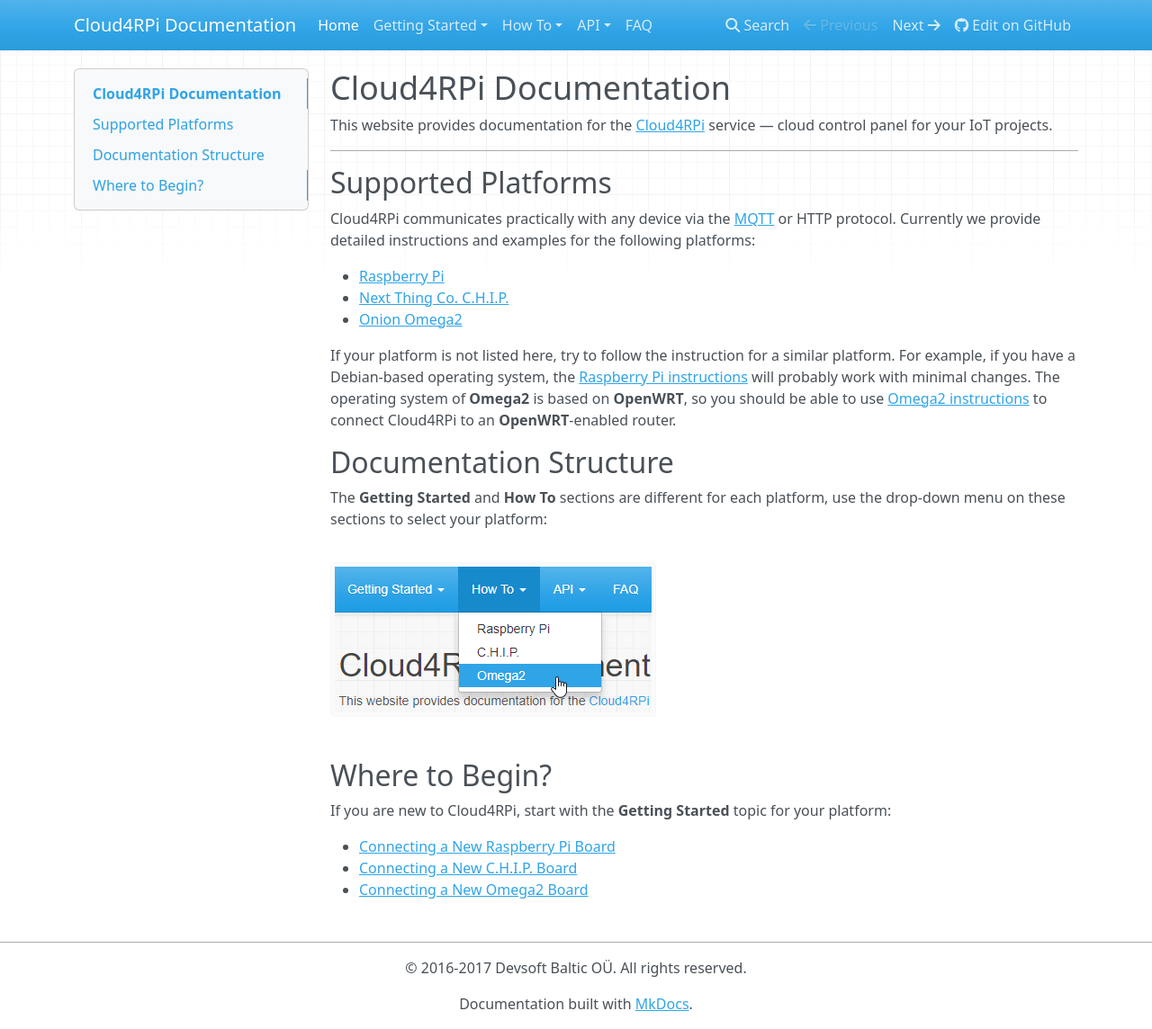
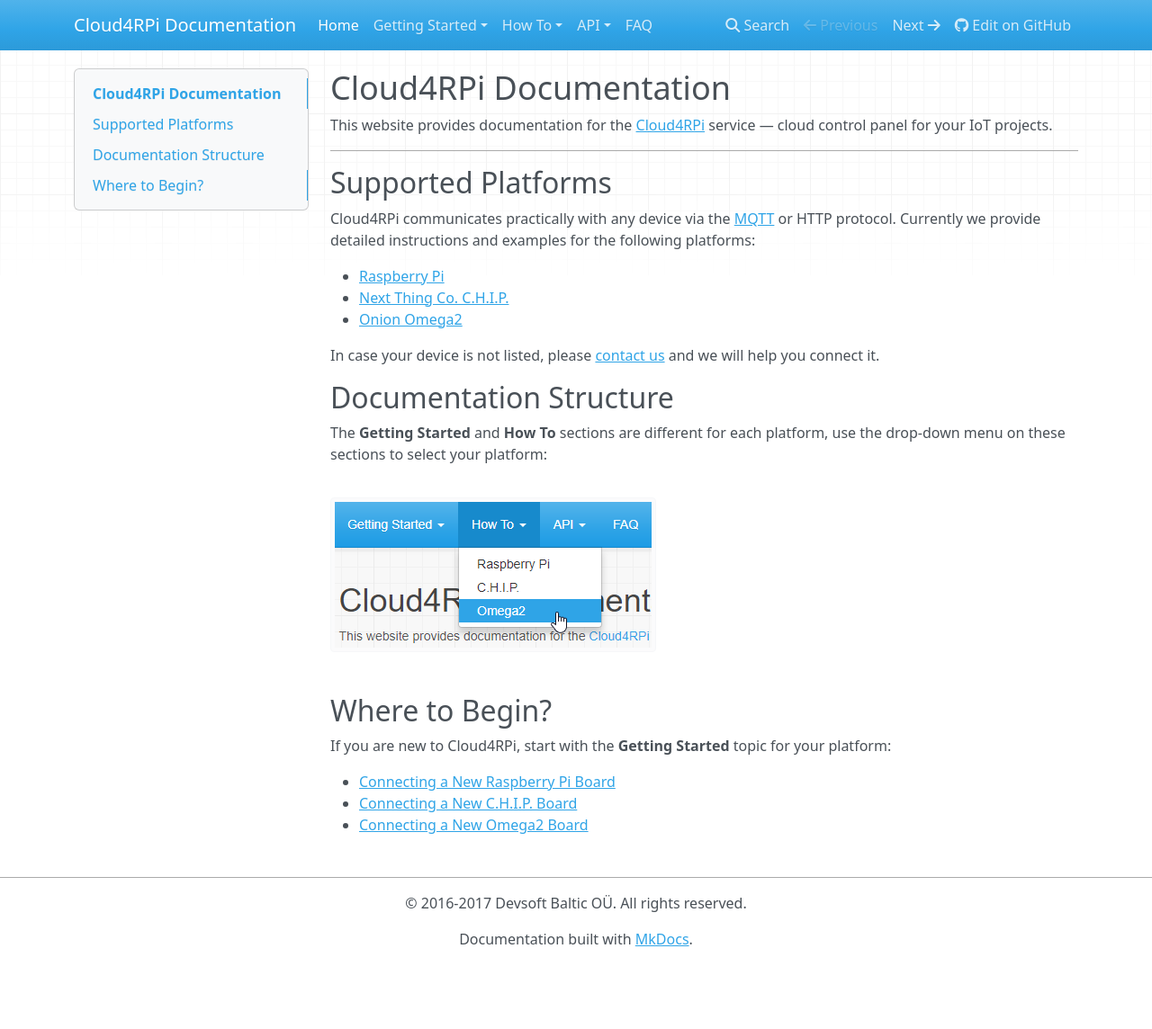
Before and after one commit to cloud4rpi/docs, an MkDocs documentation site: the page built from docs/index.md, in a window 1280 px wide and 1144 px high. Shown: the whole window at 90% size. Built offline with MkDocs 1.6.1, drawn with Linux system fonts in a browser that asks for light colours; nearby versions of some CDN libraries; old or Windows-style settings are respelled for this version of MkDocs.

Commit message:
contact us

```diff
--- a/docs/index.md
+++ b/docs/index.md
@@ -12,7 +12,7 @@
 - [Next Thing Co. C.H.I.P.](https://getchip.com/pages/chip)
 - [Onion Omega2](https://onion.io/omega2/)
 
-If your platform is not listed here, try to follow the instruction for a similar platform. For example, if you have a Debian-based operating system, the [Raspberry Pi instructions](/start/rpi/) will probably work with minimal changes. The operating system of **Omega2** is based on **OpenWRT**, so you should be able to use [Omega2 instructions](/start/o2/) to connect Cloud4RPi to an **OpenWRT**-enabled router.
+In case your device is not listed, please [contact us](https://cloud4rpi.answerdesk.io/) and we will help you connect it.
 
 ## Documentation Structure
 
```
